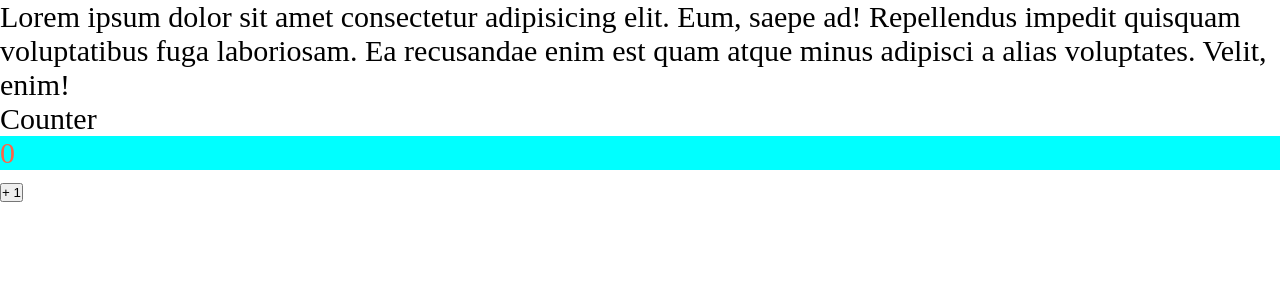
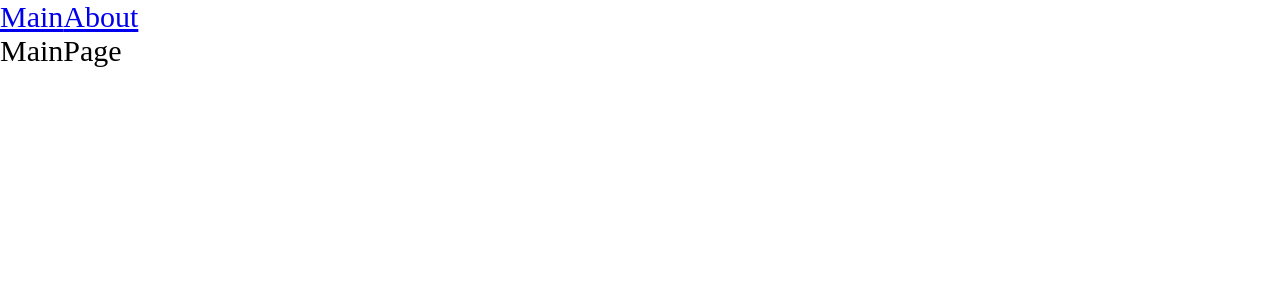
Before and after one commit to mr-bmv/u-project, a React app: page / in a window 1280 px wide. Shown: the top 300 px of the page. Built offline with nearby package versions, Linux system fonts and the light colour scheme.

Commit message:
ADD react-router-dom.  INIT Lazy loading

```diff
--- a/package.json
+++ b/package.json
@@ -15,6 +15,7 @@
     "@types/node": "^17.0.21",
     "@types/react": "^17.0.39",
     "@types/react-dom": "^17.0.11",
+    "@types/react-router-dom": "^5.3.3",
     "@types/webpack": "^5.28.0",
     "@types/webpack-dev-server": "^4.7.2",
     "css-loader": "^6.6.0",
@@ -32,6 +33,7 @@
   },
   "dependencies": {
     "react": "^17.0.2",
-    "react-dom": "^17.0.2"
+    "react-dom": "^17.0.2",
+    "react-router-dom": "^6.2.1"
   }
 }
--- a/src/App.tsx
+++ b/src/App.tsx
@@ -1,13 +1,23 @@
-import { Counter } from "./components/Counter";
+import { Route, Routes } from "react-router-dom";
 import "./index.scss";
+import { Suspense } from "react";
+import MainPage from "./pages/MainPage/MainPage";
+import AboutPage from "./pages/AboutPage/AboutPage";
+import { Link } from "react-router-dom";
+import { AboutPageAsync } from "./pages/AboutPage/AboutPage.async";
+import { MainPageAsync } from "./pages/MainPage/MainPage.async";
 
 const App = () => {
   return (
     <div className="app">
-      Lorem ipsum dolor sit amet consectetur adipisicing elit. Eum, saepe ad!
-      Repellendus impedit quisquam voluptatibus fuga laboriosam. Ea recusandae
-      enim est quam atque minus adipisci a alias voluptates. Velit, enim!
-      <Counter />
+      <Link to={"/"}>Main</Link>
+      <Link to={"/about"}>About</Link>
+      <Suspense fallback={<h1>Loading ...</h1>}>
+        <Routes>
+          <Route path="/about" element={<AboutPageAsync />} />
+          <Route path="/" element={<MainPageAsync />} />
+        </Routes>
+      </Suspense>
     </div>
   );
 };
--- a/src/components/Counter.module.scss
+++ /dev/null
@@ -1,4 +0,0 @@
-.btn {
-  color: tomato;
-  background-color: aqua;
-}
--- a/src/components/Counter.tsx
+++ /dev/null
@@ -1,17 +0,0 @@
-import React, { useState } from "react";
-import classes from "./Counter.module.scss";
-
-export const Counter = () => {
-  const [state, setState] = useState(0);
-
-  const onButton = () => {
-    setState((s) => s + 1);
-  };
-  return (
-    <div>
-      Counter
-      <div className={classes.btn}>{state}</div>
-      <button onClick={onButton}>+ 1</button>
-    </div>
-  );
-};
--- a/src/index.tsx
+++ b/src/index.tsx
@@ -1,4 +1,10 @@
 import { render } from "react-dom";
 import App from "./App";
+import { BrowserRouter } from "react-router-dom";
 
-render(<App />, document.getElementById("root"));
+render(
+  <BrowserRouter>
+    <App />
+  </BrowserRouter>,
+  document.getElementById("root")
+);
--- /dev/null
+++ b/src/pages/AboutPage/AboutPage.async.tsx
@@ -0,0 +1,11 @@
+import { lazy } from "react";
+
+export const AboutPageAsync = lazy(
+  () =>
+    new Promise((res) => {
+      // @ts-ignore
+      setTimeout(() => res(import("./AboutPage")), 2000);
+    })
+);
+
+// export const AboutPageAsync = lazy(() => import("./AboutPage"));
--- /dev/null
+++ b/src/pages/AboutPage/AboutPage.tsx
@@ -0,0 +1,5 @@
+const AboutPage = () => {
+  return <div>About</div>;
+};
+
+export default AboutPage;
--- /dev/null
+++ b/src/pages/MainPage/MainPage.async.tsx
@@ -0,0 +1,10 @@
+import { lazy } from "react";
+
+export const MainPageAsync = lazy(
+  () =>
+    new Promise((res) => {
+      // @ts-ignore
+      setTimeout(() => res(import("./MainPage")), 2000);
+    })
+);
+// export const MainPageAsync = lazy(() => import("./MainPage"));
--- /dev/null
+++ b/src/pages/MainPage/MainPage.tsx
@@ -0,0 +1,5 @@
+const MainPage = () => {
+  return <div>MainPage</div>;
+};
+
+export default MainPage;
--- a/webpack.config.ts
+++ b/webpack.config.ts
@@ -5,15 +5,17 @@
 
 export default (env: BuildEnv) => {
   // нужно для гибкого управления всеми конфигурациями
+  // пути подстраиваться динамически
+  // теперь не важно, где будут лежать файлы
   const paths: BuildPaths = {
     entry: path.resolve(__dirname, "src", "index.tsx"),
     build: path.resolve(__dirname, "build"),
     html: path.resolve(__dirname, "public", "index.html"),
   };
 
+  // использование переменных окружения для гибкого запуска и сборки
   const mode = env.mode || "development";
   const PORT = env.port || 3000;
-
   const isDev = mode === "development";
 
   const config: webpack.Configuration = buildWebpackConfig({
```
Also changed, not shown: src/pages/MainPage/MainPage.module.scss (added), 9 other files (tests, documents, lock files or other folders).
